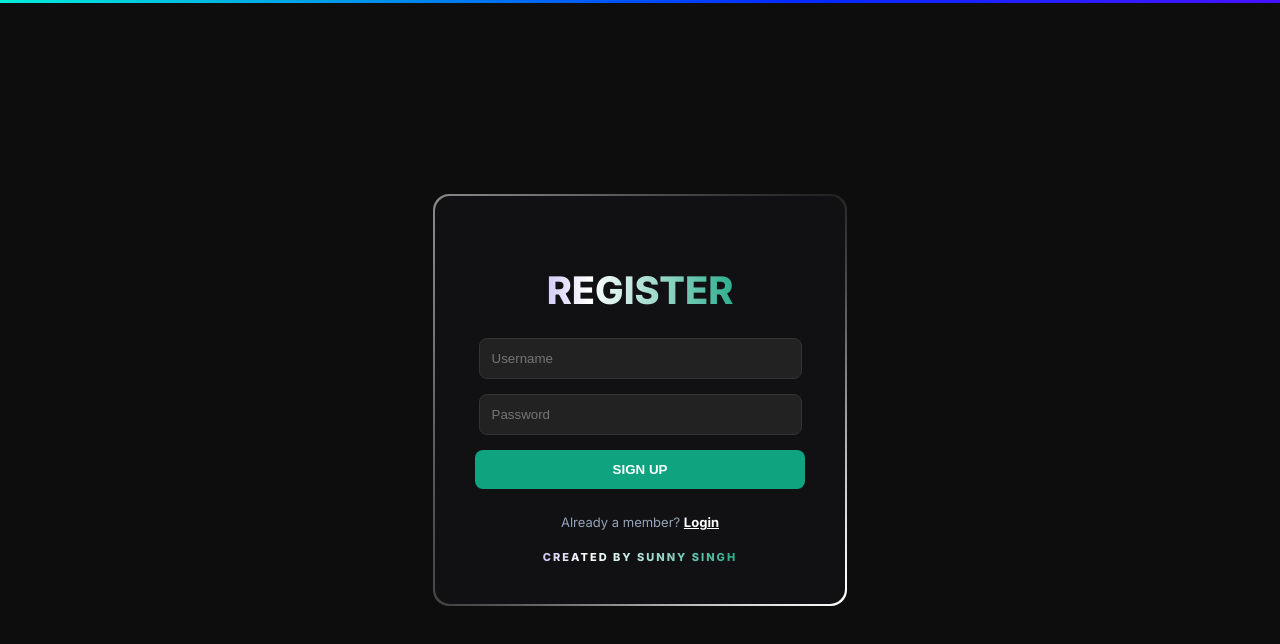
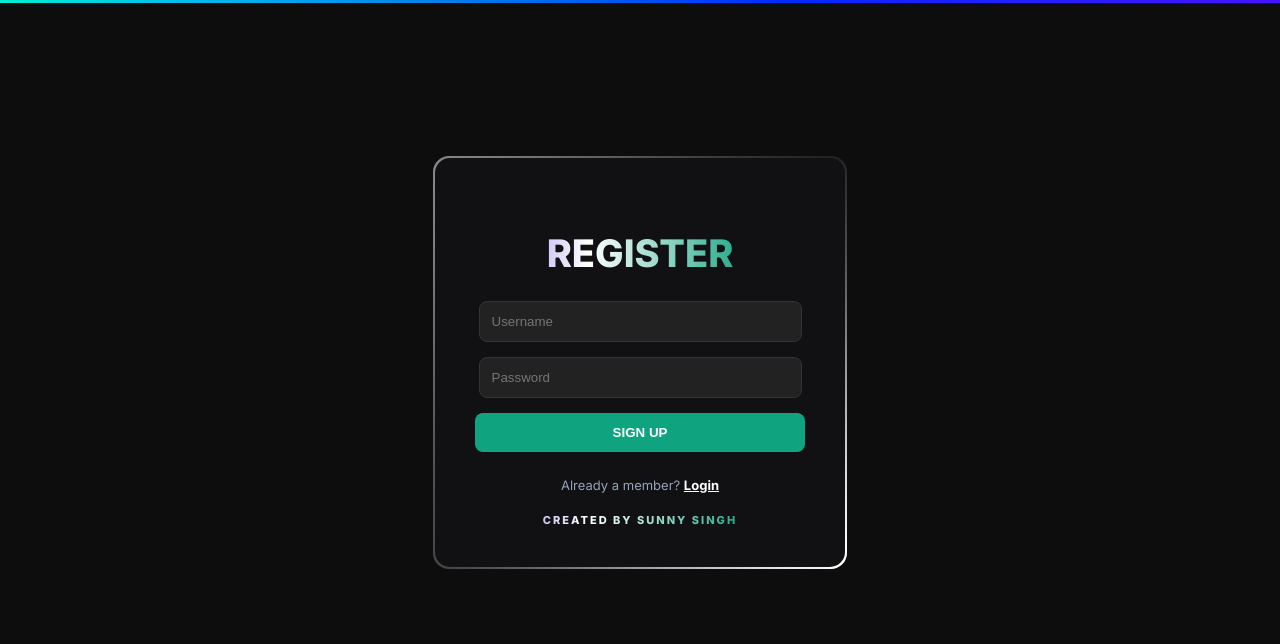
Before and after one commit to sunny1727/mern-ai-chatbot, a React (Vite) app in the folder frontend/: page /signup in a window 1280 px wide. Shown: the top 644 px of the page. Built offline with nearby package versions, Linux system fonts and the light colour scheme.

Commit message:
first commit

```diff
--- a/frontend/src/index.css
+++ b/frontend/src/index.css
@@ -20,7 +20,7 @@ body, html {
 }
 
 /* AUTH PAGES (LOGIN/REGISTER) */
-.auth-container { height: 100vh; display: flex; justify-content: center; align-items: center; background: var(--bg-dark); box-sizing: border-box;}
+.auth-container { height: 100vh; display: flex; justify-content: center; align-items: center; background: var(--bg-dark);padding-bottom: 75px; box-sizing: border-box;}
 .top-nav-line { position: fixed; top: 0; left: 0; width: 100%; height: 3px; background: linear-gradient(90deg, #ff0000, #fffb00, #48ff00, #00ffd5, #002bff, #7a00ff, #ff0000); background-size: 400%; z-index: 9999; animation: moveLine 8s linear infinite; }
 @keyframes moveLine { 0% { background-position: 0% 50%; } 100% { background-position: 100% 50%; } }
 
```
